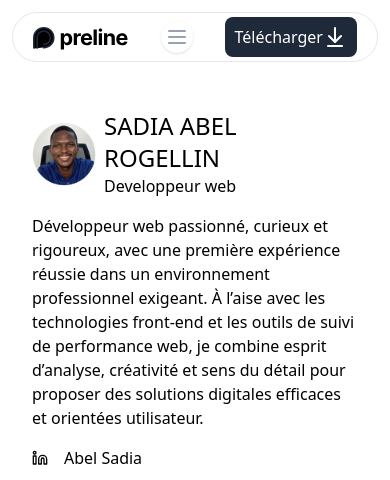
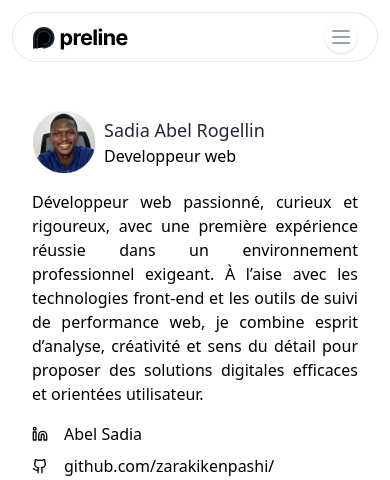
Before and after one commit to zarakikenpashi/my-resume, a React (Vite) app: page / in a window 390 px wide. Shown: the top 480 px of the page. Built offline with nearby package versions, Linux system fonts and the light colour scheme.

Commit message:
customize navbar

```diff
--- a/src/sections/Hero.tsx
+++ b/src/sections/Hero.tsx
@@ -11,11 +11,11 @@ const Hero = () => {
           className="size-16 rounded-full"
         />
         <div>
-          <h1 className="text-bold text-2xl uppercase">Sadia Abel Rogellin</h1>
+          <h1 className="text-lg font-medium text-gray-800">Sadia Abel Rogellin</h1>
           <p>Developpeur web</p>
         </div>
       </div>
-      <p>Développeur web passionné, curieux et rigoureux, avec une première expérience réussie dans un environnement professionnel exigeant. À l’aise avec les technologies front-end et les outils de suivi de performance web, je combine esprit d’analyse, créativité et sens du détail pour proposer des solutions digitales efficaces et orientées utilisateur.</p>
+      <p className="text-justify">Développeur web passionné, curieux et rigoureux, avec une première expérience réussie dans un environnement professionnel exigeant. À l’aise avec les technologies front-end et les outils de suivi de performance web, je combine esprit d’analyse, créativité et sens du détail pour proposer des solutions digitales efficaces et orientées utilisateur.</p>
       <ul className="flex flex-col space-y-2">
         <a href="https://www.linkedin.com/in/abel-sadia-0249841b5/" className="flex space-x-4 items-center">
           <Linkedin className="size-4"/>
--- a/src/sections/Navbar.tsx
+++ b/src/sections/Navbar.tsx
@@ -14,6 +14,10 @@ const Navbar = () => {
             <a href="" className="text-neutral-500 font-semibold border-b-2">Home</a>
             <a href="#projects" className="text-neutral-500 font-semibold">Projects</a>
             <a href="#works" className="text-neutral-500 font-semibold">Works</a>
+            <button className="flex items-center py-2 px-2.5 bg-gray-800 cursor-pointer text-white rounded-lg">
+            <span>Télécharger</span>
+            <ArrowDownToLine className="size-6" />
+        </button>
         </ul>
 
         <ul className='hidden lg:flex bg-white px-5 space-x-4'>
@@ -21,7 +25,7 @@ const Navbar = () => {
             <a href="#projects" className="text-neutral-500 font-semibold capitalize">Projets</a>
             <a href="#works" className="text-neutral-500 font-semibold capitalize">Expériences</a>
         </ul>
-        <button className="flex items-center py-2 px-2.5 bg-gray-800 cursor-pointer text-white rounded-lg">
+        <button className="hidden lg:flex items-center py-2 px-2.5 bg-gray-800 cursor-pointer text-white rounded-lg">
             <span>Télécharger</span>
             <ArrowDownToLine className="size-6" />
         </button>
```
